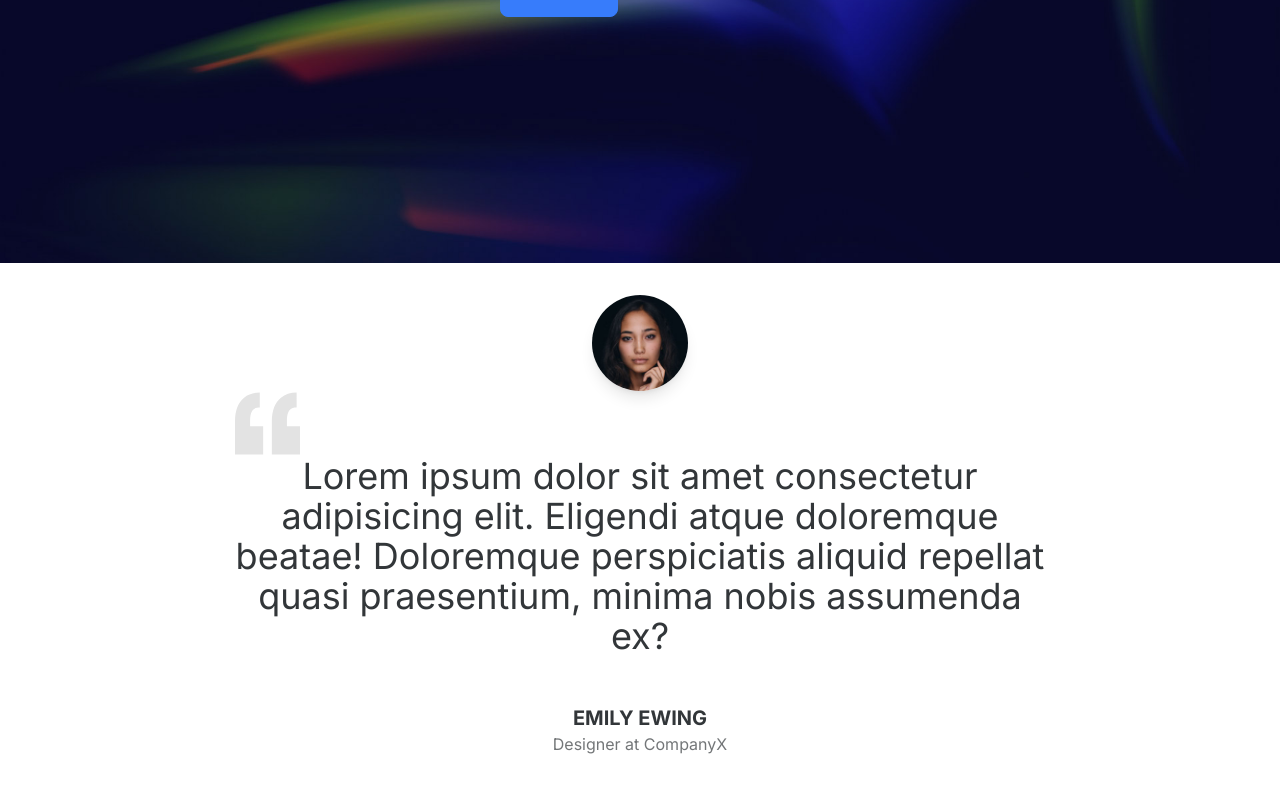
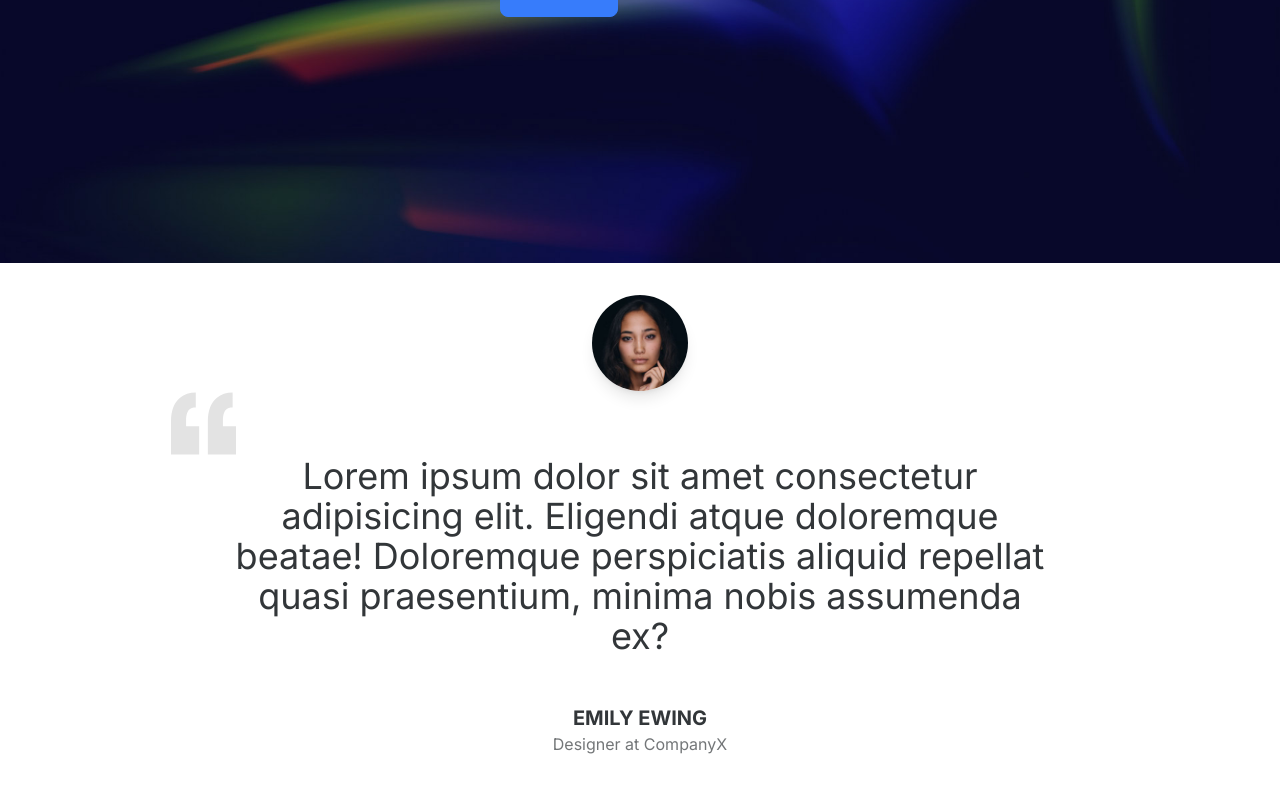
Before and after one commit to tousif644/Virgo, a React (Create React App) app: page / in a window 1280 px wide. Shown: the part 535-1327 px from the top of the page. Built offline with nearby package versions, Linux system fonts and the light colour scheme; a web font is replaced by a local one.

Commit message:
fixed margin

```diff
--- a/src/Components/Hero2.js
+++ b/src/Components/Hero2.js
@@ -7,7 +7,7 @@ const Hero2 = () => {
             <img src={avatar} alt="" className='rounded-full w-24 shadow-lg mx-auto' />
             <div className=''>
                 <div className='w-8/12 mx-auto'>
-                    <img src={mark} alt="" width={65} className="" />
+                    <img src={mark} alt="" width={65} className="-mx-16" />
                     <p className='text-4xl  font-[Inter] text-[#323639] text-center'> Lorem ipsum dolor sit amet consectetur adipisicing elit. Eligendi atque doloremque beatae! Doloremque perspiciatis aliquid repellat quasi praesentium, minima nobis assumenda ex?</p>
                 </div>
                 <div className='my-12 text-center'>
```
